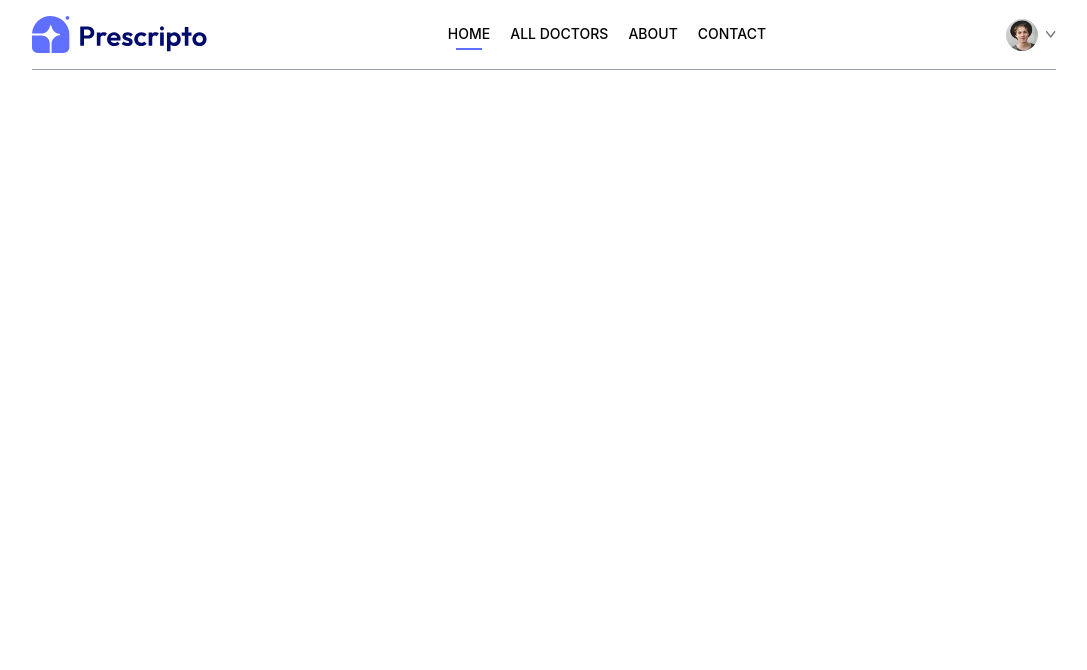
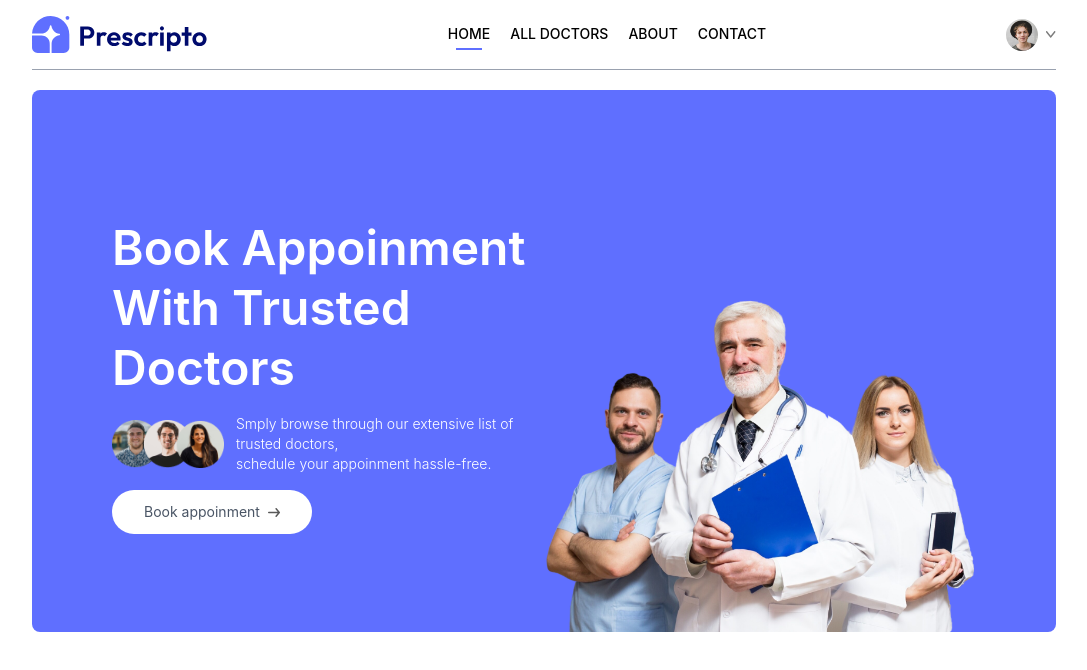
Before and after one commit to MadhukaRuchiranga/prescripto, a React app in the folder frontend/: page / in a window 1280 px wide. Shown: the top 670 px of the page, without its empty margins (96-1183 px from the left). Built offline with nearby package versions, Linux system fonts and the light colour scheme; the HTML template or start-up script is replaced by a standard one.

Commit message:
Header Section Implementation

```diff
--- /dev/null
+++ b/frontend/src/components/Header.jsx
@@ -0,0 +1,42 @@
+import React from "react";
+import { assets } from "../assets/assets";
+
+const Header = () => {
+  return (
+    <div
+      className="flex flex-col md:flex-row flex-wrap
+     bg-[#5f6FFF] rounded-lg px-6 md:px-10 lg:px-20"
+    >
+      {/*-----Left side-----*/}
+      <div className="md:w-1/2 flex flex-col items-start justify-center gap-4 py-10 m-auto md:py-[10vw] md:mb-[-30px]">
+        <p className="text-3xl md:text-4xl lg:text-5xl text-white font-semibold leading-tight md:leading-tight lg:leading-tight">
+          Book Appoinment <br /> With Trusted Doctors
+        </p>
+        <div className="flex flex-col md:flex-row items-center gap-3 text-white text-sm font-light">
+          <img className="w-28" src={assets.group_profiles} alt="" />
+          <p>
+            Smply browse through our extensive list of trusted doctors,
+            <br className="hidden sm:block" /> schedule your appoinment
+            hassle-free.
+          </p>
+        </div>
+        <a
+          className="flex items-center gap-2 bg-white px-8 py-3 rounded-full text-gray-600 text-sm m-auto md:m-0 hover:scale-105 transition-all duration-300"
+          href=""
+        >
+          Book appoinment <img className="w-3" src={assets.arrow_icon} alt="" />
+        </a>
+      </div>
+      {/*-----Right side-----*/}
+      <div className="md:w-1/2 relative">
+        <img
+          className="w-full md:absolute bottom-0 h-auto rounded-lg"
+          src={assets.header_img}
+          alt=""
+        />
+      </div>
+    </div>
+  );
+};
+
+export default Header;
--- a/frontend/src/pages/Home.jsx
+++ b/frontend/src/pages/Home.jsx
@@ -1,7 +1,11 @@
 import React from "react";
-
+import Header from "../components/Header";
 const Home = () => {
-  return <div></div>;
+  return (
+    <div>
+      <Header />
+    </div>
+  );
 };
 
 export default Home;
```
